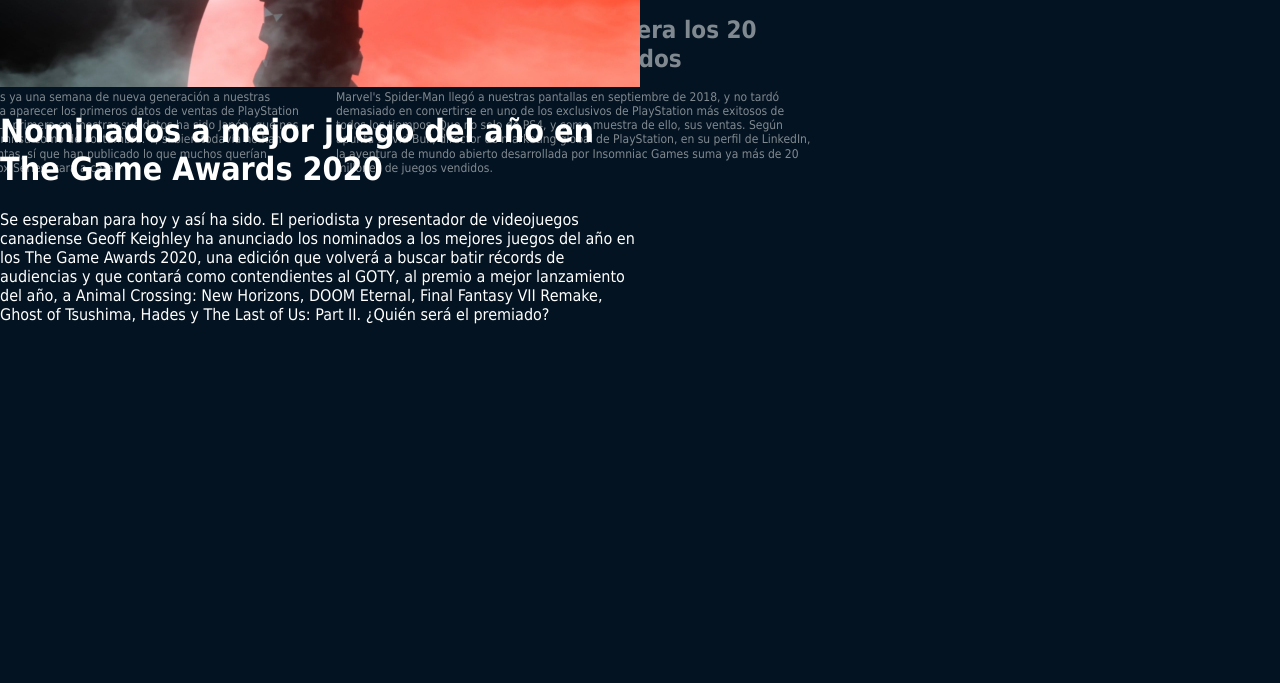
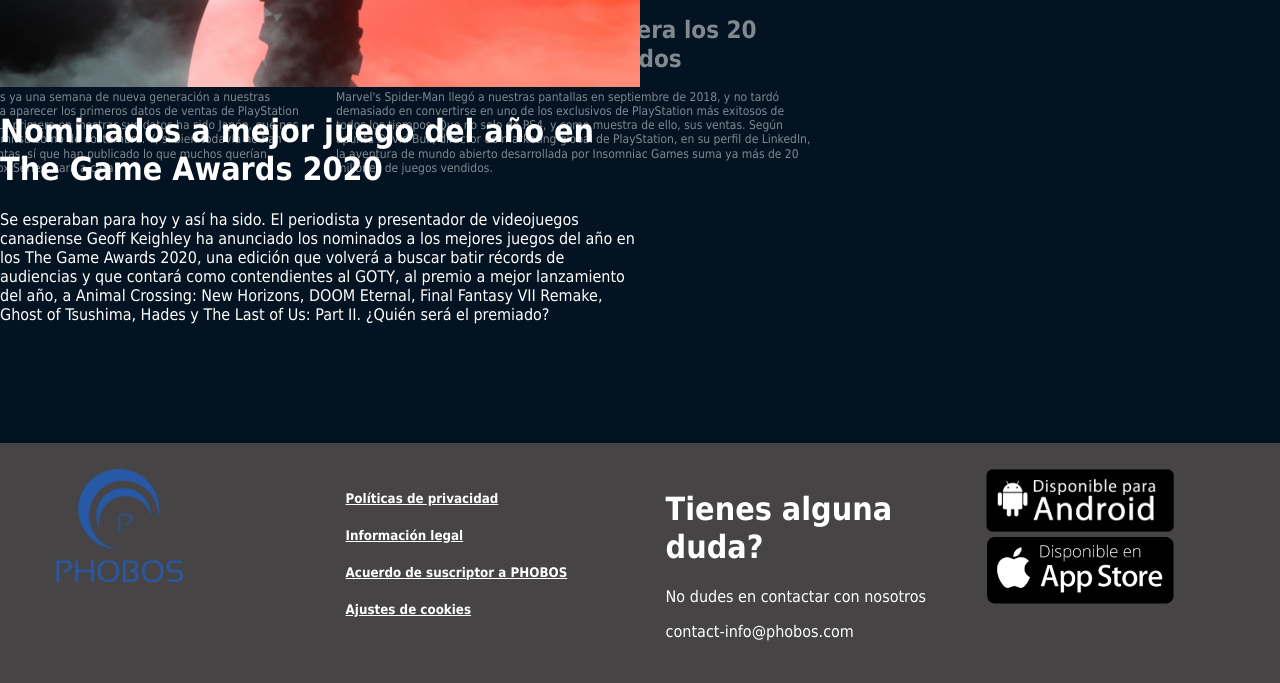
Before and after one commit to VQuesada/PHOBOS, a plain HTML site: page index3.html in a window 1280 px wide. Shown: the part 673-1356 px from the top of the page. Before the commit the page ends 997 px from the top, so only its background shows below. Drawn offline with Linux system fonts and the light colour scheme.

Commit message:
Marc0:47

```diff
--- a/css/news.css
+++ b/css/news.css
@@ -58,6 +58,13 @@
     margin: auto;
     display: block;
     z-index: -999;
+}
+
+
+/*-------------------*/
+
+.paddingnews {
+    padding-bottom: 700px;
 }
 
 
@@ -137,6 +144,28 @@
 }
 
 
+/*Styles Four-column FOOTER*/
+
+.four-column {
+    float: left;
+    width: 25%;
+    padding: 2%;
+    text-align: left;
+}
+
+.four-column h5 {
+    text-decoration: underline;
+}
+
+.four-column img {
+    width: 70%;
+}
+
+#footer {
+    background-color: rgb(70, 68, 68);
+}
+
+
 /*-------------------*/
 
 @media screen and (max-width:800px) {
--- a/index3.html
+++ b/index3.html
@@ -101,13 +101,13 @@
 
             </label>
                     <label class="foto" for="item-3" id="juego-3">
-                 <img src="/PHOBOS/img/450_1000.jpeg" alt="noticia3">
+                 <img src="/PHOBOS/img/fortnite.jpg" alt="noticia3">
                  <h1>Epic Games continúa la batalla judicial contra Apple por Fortnite</h1>
                  <p>La guerra judicial abierta entre Epic Games y Apple tras la eliminación de Fortnite de la tienda de aplicación de iPhone está lejos de llegar a un punto de calma. A la espera del juicio previsto para mayo del próximo año en California,
                      Estados Unidos, los padres del battle-royale han presentado en Australia una denuncia contra los de Cupertino argumentando que su política viola la ley del consumidor vigente en el país.</p>
             </label>
                     <label class="foto" for="item-4" id="juego-4">
-                <img src="/PHOBOS/img/playstation_5-5305529.jpg" alt="noticia4">
+                <img src="/PHOBOS/img/ps5xbox.jpg" alt="noticia4">
                 <h1>Primeros datos de venta de PS5 y Xbox Series en Japón</h1>
                 <p>Cualquiera lo diría, pero llevamos ya una semana de nueva generación a nuestras espaldas, y con ello, comienzan a aparecer los primeros datos de ventas de PlayStation 5 y Xbox Series X por regiones. La primera en mostrar sus datos ha sido Japón, que nos llegan por medio de la revista Famitsu como de costumbre. Y, si bien todavía no han publicado su típico top 10 de ventas, sí que han publicado lo que muchos querían conocer: las ventas de PS5 y Xbox Series, cara a cara.<p>
             </label>
@@ -116,8 +116,33 @@
             </div>
         </div>
 
-        <!-- FOOTER-->
+        <div class="row">
+            <div class="paddingnews">
+                <p> </p>
+            </div>
 
+        </div>
+        <!--FOOTER-->
+        <div class="row" id="footer">
+            <div class="four-column">
+                <img src="img/LOGO1.png" alt="phobos">
+            </div>
+            <div class="four-column maspadding2">
+                <h5>Políticas de privacidad</h5>
+                <h5>Información legal</h5>
+                <h5>Acuerdo de suscriptor a PHOBOS</h5>
+                <h5>Ajustes de cookies</h5>
+            </div>
+            <div class="four-column maspadding2">
+                <h1>Tienes alguna duda?</h1>
+                <p>No dudes en contactar con nosotros</p>
+                <p>contact-info@phobos.com</p>
+            </div>
+            <div class="four-column">
+                <img src="img/android.png" alt="android">
+                <img src="img/disponible-ios.png" alt="iOS">
+            </div>
+        </div>
 </body>
 
 </html>
```
Also changed, not shown: img/450_1000.jpeg (deleted), img/fortnite.jpg (added), img/ps5xbox.jpg (renamed from img/playstation_5-5305529.jpg).
